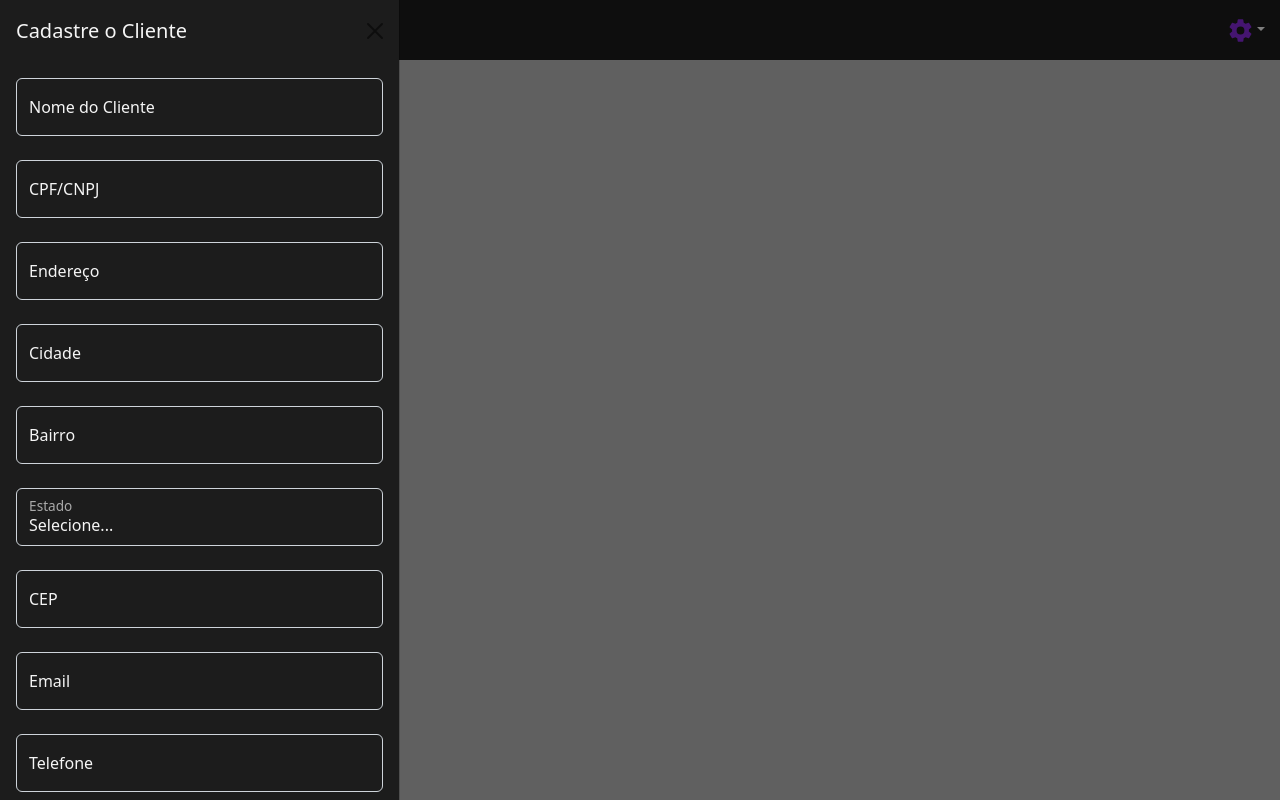
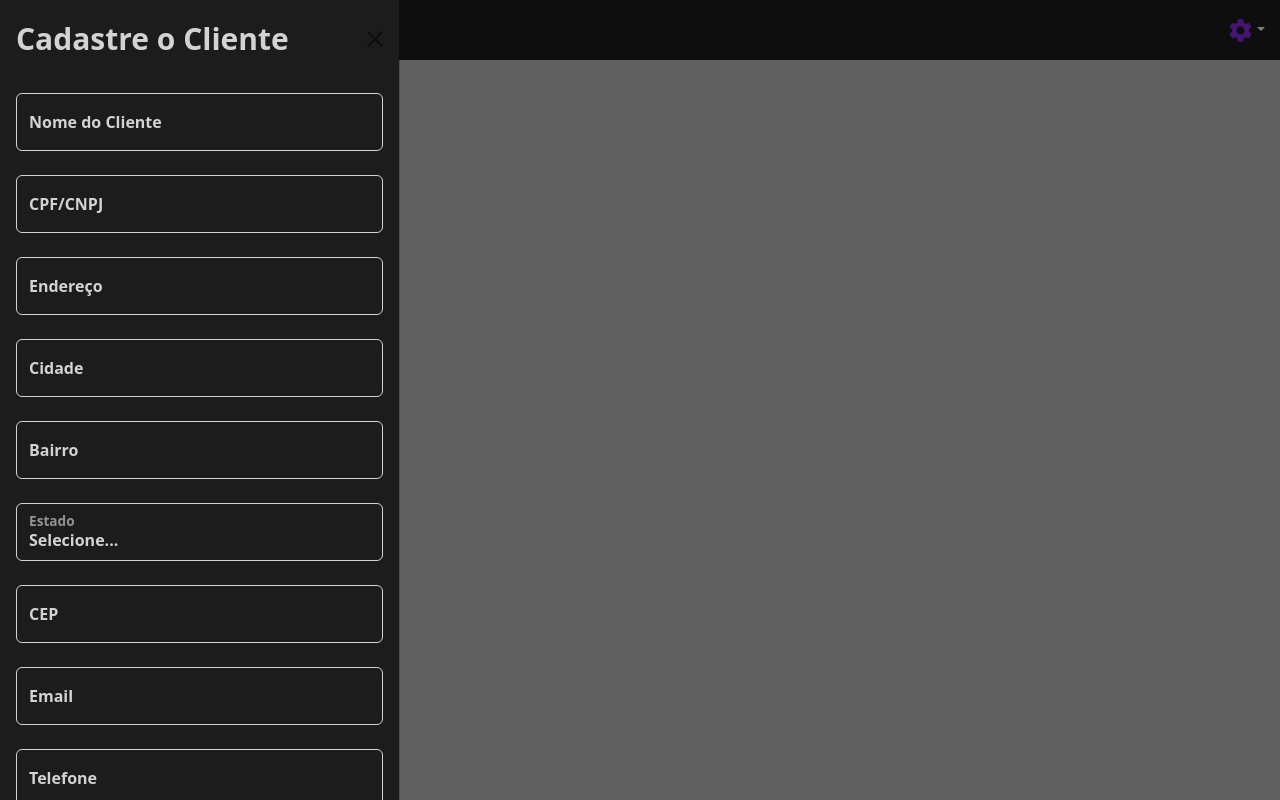
Before and after one commit to EriksJunior/Project_Nota, a React (Vite) app: page / in a window 1280 px wide. Both pictures are taken after a click on the button "Clientes". Built offline with nearby package versions, Linux system fonts and the light colour scheme.

Commit message:
REFACTOR : icones em settings e ajuste de fontes

```diff
--- a/src/components/Cliente/index.tsx
+++ b/src/components/Cliente/index.tsx
@@ -26,9 +26,9 @@ export function ClientModal() {
 
       <Offcanvas show={show} onHide={handleClose}>
         <Offcanvas.Header style={{ background: "#1C1C1C", color: "whitesmoke" }} closeButton>
-          <Offcanvas.Title>Cadastre o Cliente</Offcanvas.Title>
+          <Offcanvas.Title style={{ background: "#1C1C1C", color: "LightGrey", fontWeight: "bold", fontSize: "30px" }}>Cadastre o Cliente</Offcanvas.Title>
         </Offcanvas.Header>
-        <Offcanvas.Body style={{ background: "#1C1C1C", color: "whitesmoke" }}>
+        <Offcanvas.Body style={{  background: "#1C1C1C", color: "LightGrey", fontWeight: "bolder" }}>
 
           <Form >
             <FloatingLabel className="mb-4" label="Nome do Cliente">
@@ -53,7 +53,7 @@ export function ClientModal() {
             </FloatingLabel>
 
               <FloatingLabel className="mb-4" label="Estado">
-                <Form.Select style={{ background: "#1C1C1C", color: "whitesmoke" }} defaultValue="">
+                <Form.Select style={{  background: "#1C1C1C", color: "LightGrey", fontWeight: "bolder" }} defaultValue="">
                   <option value="">Selecione...</option>
                   <option value="AC">Acre</option>
                   <option value="AL">Alagoas</option>
@@ -98,7 +98,7 @@ export function ClientModal() {
             </FloatingLabel>
 
             <div className="d-grid gap-2">
-              <Button variant="" type="button" style={{background:"BlueViolet" , color:"whitesmoke"}}>
+              <Button variant="" type="button" size='lg' style={{background:"BlueViolet" , color:"whitesmoke"}}>
                 Cadastrar
               </Button>
             </div>
--- a/src/components/Products/index.tsx
+++ b/src/components/Products/index.tsx
@@ -53,7 +53,7 @@ export function ProductsModal() {
             </FloatingLabel>
 
             <div className="d-grid gap-2">
-              <Button variant="" type="button" size='lg' style={{ background: "BlueViolet" }}>
+              <Button variant="" type="button" size='lg' style={{background:"BlueViolet" , color:"whitesmoke"}}>
                 Cadastrar
               </Button>
             </div>
--- a/src/components/Styles/bootstrap.ts
+++ b/src/components/Styles/bootstrap.ts
@@ -1,6 +1,8 @@
 import { Button, Dropdown } from "react-bootstrap";
+import { IoHome , IoNewspaper , IoHelpCircleOutline } from "react-icons/io5";
 import { BiBox, BiUser } from "react-icons/bi";
 import styled from "styled-components";
+
 
 export const IconBiBox = styled(BiBox)`
 color: #461269;
@@ -8,6 +10,18 @@ color: #461269;
 
 export const IconBiUser = styled(BiUser)`
 color: #461269;
+`
+
+export const IconIoHome = styled(IoHome)`
+color: #8A2BE2;
+`
+
+export const IconIoNewspaper = styled(IoNewspaper)`
+color: #8A2BE2;
+`
+
+export const IconIoHelpCircleOutline = styled(IoHelpCircleOutline)`
+color: #8A2BE2;
 `
 
 export const ButtonBt = styled(Button)`
--- a/src/page/Settings/index.tsx
+++ b/src/page/Settings/index.tsx
@@ -1,5 +1,5 @@
 import { IoSettingsSharp } from "react-icons/io5";
-import { DropDownBt } from "../../components/Styles/bootstrap";
+import { DropDownBt, IconIoHome , IconIoNewspaper , IconIoHelpCircleOutline } from "../../components/Styles/bootstrap";
 import { Link } from "react-router-dom";
 
 export function Settings() {
@@ -11,9 +11,14 @@ export function Settings() {
         </DropDownBt.Toggle>
 
         <DropDownBt.Menu style={{ background: "#1C1C1C" }} variant='dark' className="mt-2">
-          <DropDownBt.Item as={Link} to="/company">Empresa</DropDownBt.Item>
-          <DropDownBt.Item as={Link} to="/infofiscal">Info. Fiscal</DropDownBt.Item>
-          <DropDownBt.Item as={Link} to="/outros">Outros</DropDownBt.Item>
+          <DropDownBt.Item as={Link} to="/company">
+             <IconIoHome size={20} />  Empresa</DropDownBt.Item>
+
+          <DropDownBt.Item as={Link} to="/infofiscal">
+             <IconIoNewspaper size={20}/>  Info. Fiscal</DropDownBt.Item>
+
+          <DropDownBt.Item as={Link} to="/outros">
+          <IconIoHelpCircleOutline size={20}/> Outros</DropDownBt.Item>
         </DropDownBt.Menu>
       </DropDownBt>
     </>
```
